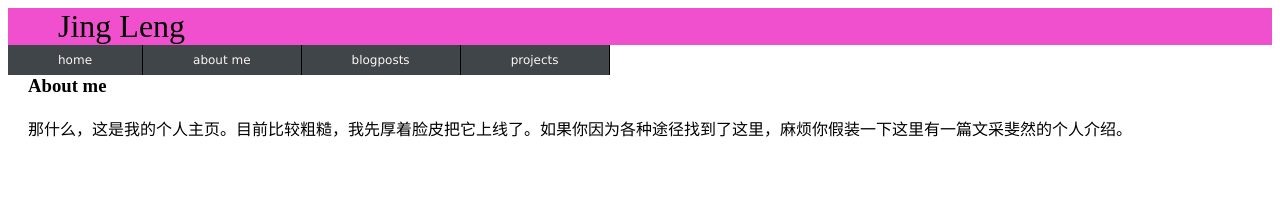
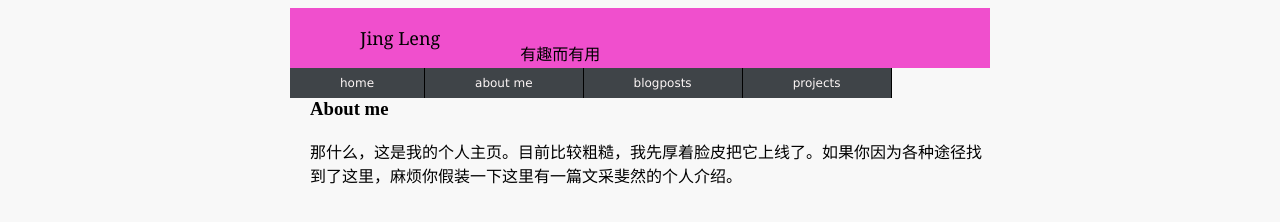
Before and after one commit to angelleng/angelleng.github.io, a plain HTML site: page index.html in a window 1280 px wide. Drawn offline with Linux system fonts and the light colour scheme.

Commit message:
added motto, twisted with formatting

```diff
--- a/index.html
+++ b/index.html
@@ -4,10 +4,16 @@
 	<meta charset = "UTF-8">
 	<title> Jing Leng </title>
 	<style type="text/css">
+	body {background-color: #F8F8F8}
 	.pagehead {background-color: #f04fcd}
 	p {margin-left: 20px}
 
-	.pagetitle {font-family: serif; font-size: xx-large; margin-left: 50px}
+	.pagetitle {margin-left: 50px; height: 60px;}
+
+	.content, .pagehead {margin-left: auto; margin-right: auto; width: 700px }
+	#myname {font-family: Georgia;font-size: large; float: left;}
+	#motto {float: left; font-family: "Microsoft Yahei"; margin-bottom: 0px; margin-top: 33px; margin-left: 80px}
+
 
 
 	.navigator {font:12px verdana, arial, sans-serif;}
@@ -40,6 +46,10 @@
 	}
 	.clearfix {clear: both;}
 
+
+
+
+
 	h3 {font-family: Arial sans-serif; margin-left: 20px}
 
 </style>
@@ -48,12 +58,15 @@
 <body>
 
 <div class = "pagehead" >
-	<div class = "pagetitle"> Jing Leng</div>
+	<div class = "pagetitle">
+		<p id = "myname"> Jing Leng </p>
+		<p id = "motto"> 有趣而有用 </p>
+	</div>
 	<div class = "topbar">
 		<ul class="navigator" style = "display: block">
-			<li><a href=“/“ target="_blank">home</a></li>
-			<li><a href="baidu.com" target="_blank">about me</a></li>
-			<li><a href="blogs.html" target="_blank">blogposts</a></li>
+			<li><a href=“/“ target="_self">home</a></li>
+			<li><a href="http://www.baidu.com">about me</a></li>
+			<li><a href="blogs.html" target="_self">blogposts</a></li>
 			<li><a href="/" target="_blank">projects</a></li>
 		</ul>
 
@@ -61,9 +74,10 @@
 	</div>
 
 </div>
+<div class = "content clearfix">
+	<h3 > About me </h3>
 
-<h3 class="clearfix"> About me </h3>
-
-<p>那什么，这是我的个人主页。目前比较粗糙，我先厚着脸皮把它上线了。如果你因为各种途径找到了这里，麻烦你假装一下这里有一篇文采斐然的个人介绍。</p>
+	<p>那什么，这是我的个人主页。目前比较粗糙，我先厚着脸皮把它上线了。如果你因为各种途径找到了这里，麻烦你假装一下这里有一篇文采斐然的个人介绍。</p>
+</div>
 </body>
 </html>
```
Also changed, not shown: blogs.html (+4 -3 lines).
